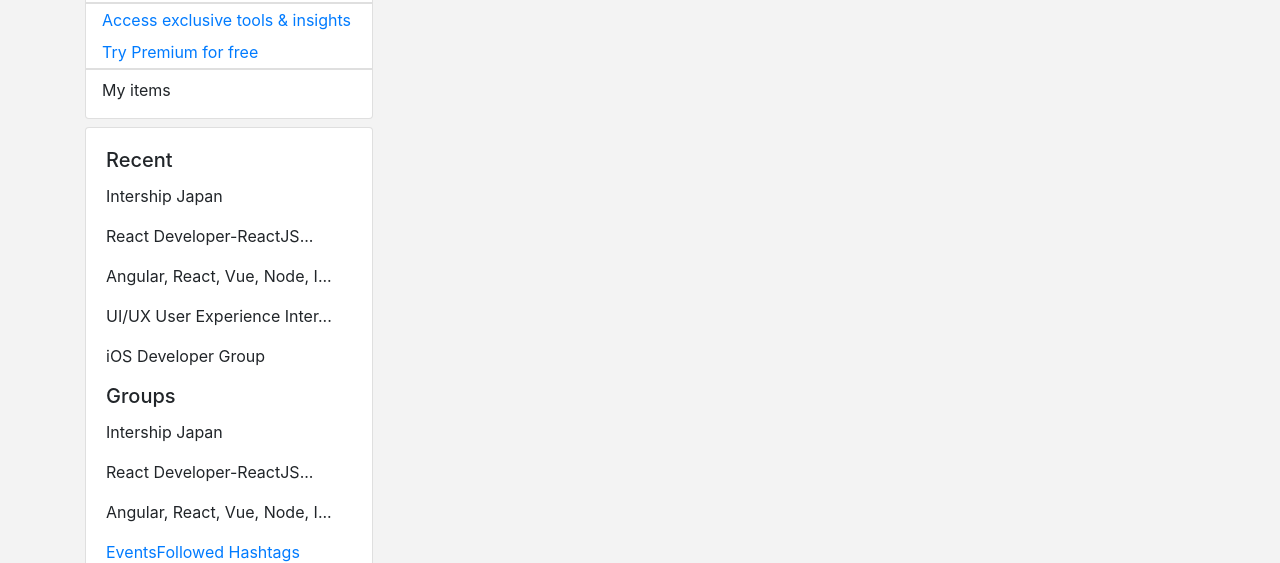
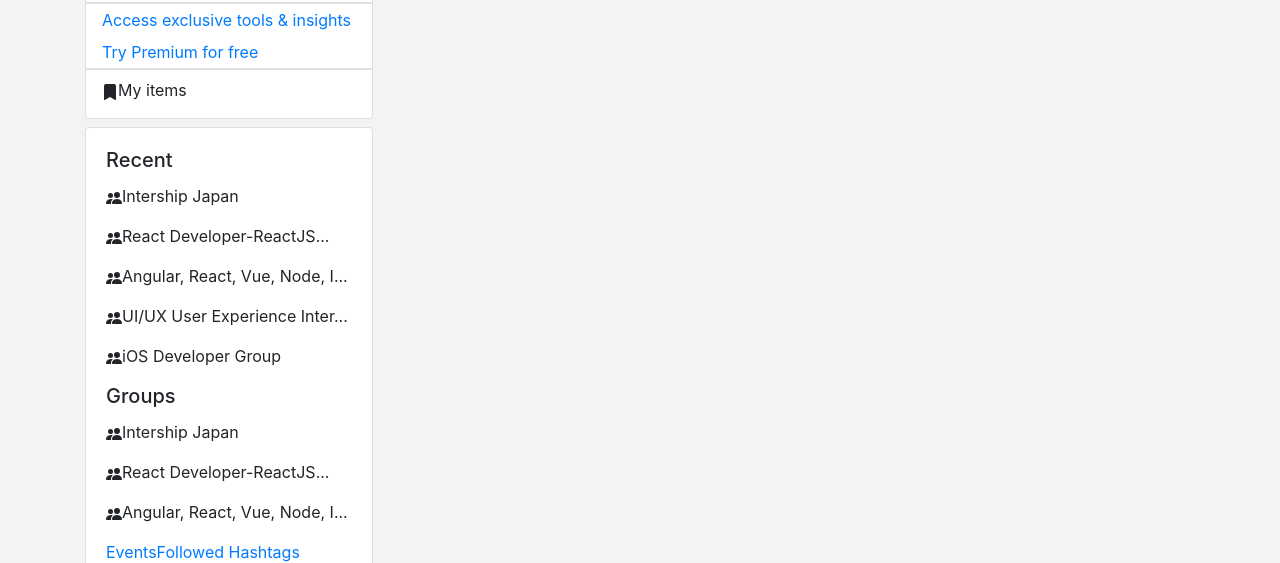
Before and after one commit to Asadbek01/linkedin-clone, a React (Create React App) app: page / in a window 1280 px wide. Shown: the part 389-952 px from the top of the page. Built offline with nearby package versions, Linux system fonts and the light colour scheme; no server answers.

Commit message:
added icons

```diff
--- a/src/Components/HomeLeftSidebar.jsx
+++ b/src/Components/HomeLeftSidebar.jsx
@@ -1,5 +1,6 @@
 import {Card,ListGroup,List} from 'react-bootstrap';
 import Image from '../assets/Asadbek.png'
+import { BsBookmarkFill, BsPeopleFill } from "react-icons/bs";
 const HomeLeftSidebar = () => {
     return (
         <>
@@ -22,24 +23,24 @@ const HomeLeftSidebar = () => {
                  <a className='pl-3 pt-1 pb-1'>Try Premium for free</a>
                </ListGroup>
                <ListGroup variant='flush'>
-               <p className='pl-3 pt-2'>My items</p>
+               <p className='pl-3 pt-2'> <BsBookmarkFill />My items</p>
                </ListGroup>
              </Card>
           <Card  className="mt-2"style={{ width: '18rem', }}>
           <Card.Body>
             <Card.Title>Recent</Card.Title>
 <ListGroup>
-    <p>Intership Japan</p>
-    <p>React Developer-ReactJS...</p>
-    <p>Angular, React, Vue, Node, I...</p>
-    <p>UI/UX User Experience Inter...</p>
-    <p>iOS Developer Group</p>
+    <p><BsPeopleFill/>Intership Japan</p>
+    <p><BsPeopleFill/>React Developer-ReactJS...</p>
+    <p><BsPeopleFill/>Angular, React, Vue, Node, I...</p>
+    <p><BsPeopleFill/>UI/UX User Experience Inter...</p>
+    <p><BsPeopleFill/>iOS Developer Group</p>
     </ListGroup>
     <Card.Title>Groups</Card.Title>
     <ListGroup>
-    <p>Intership Japan</p>
-    <p>React Developer-ReactJS...</p>
-    <p>Angular, React, Vue, Node, I...</p>
+    <p><BsPeopleFill/>Intership Japan</p>
+    <p><BsPeopleFill/>React Developer-ReactJS...</p>
+    <p><BsPeopleFill/>Angular, React, Vue, Node, I...</p>
     </ListGroup>
     <div>
     <a href="">Events</a>
```
